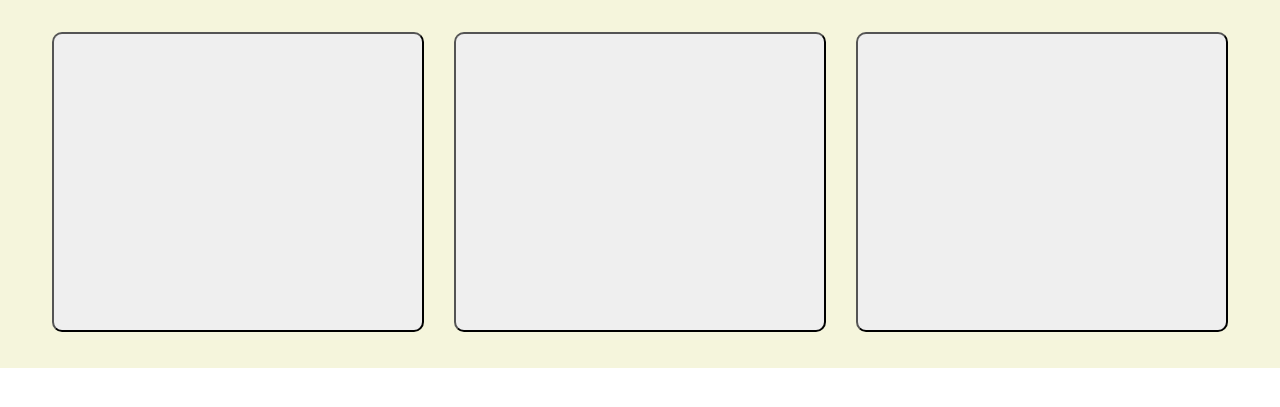
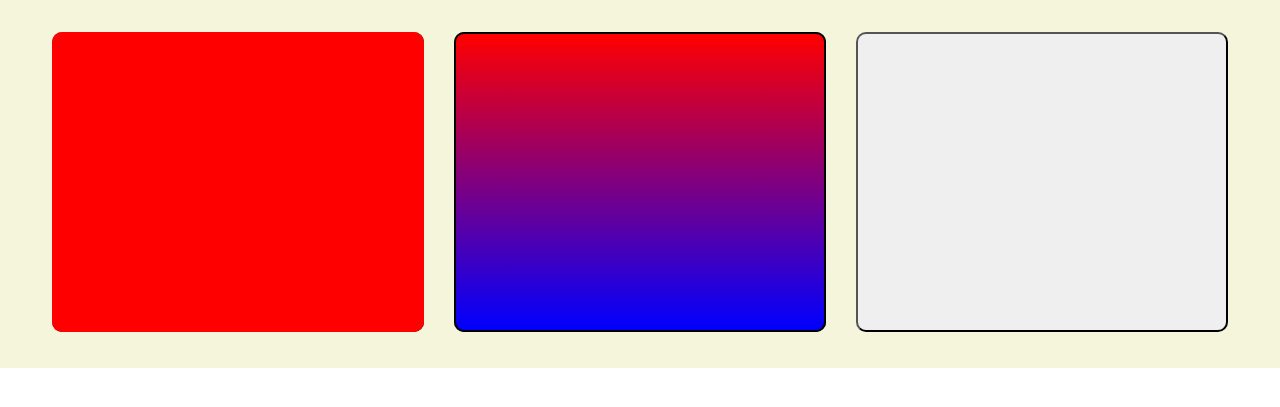
Before and after one commit to TaeWoongYoun/flexBox, a plain HTML site: page index.html in a window 1280 px wide. Shown: the part 73-480 px from the top of the page. Drawn offline with Linux system fonts and the light colour scheme.

Commit message:
Chore : update

```diff
--- a/index.html
+++ b/index.html
@@ -23,7 +23,10 @@
                 </div>
             </div>
             <div class="item">
-                <button></button>
+                <div style="position: relative;">
+                    <div class="center"></div>
+                    <button></button>
+                </div>
             </div>
             <div class="item">
                 <button></button>
--- a/style.css
+++ b/style.css
@@ -51,12 +51,28 @@ button{
     position: absolute;
     width: 100%;
     height: 300px;
-    background: rgba(0, 0, 0, 0.5);
-    opacity: 0;
+    background: red;
+    transition: all 1s;
+    border-radius: 10px;
+}
+
+.center{
+    position: absolute;
+    width: 100%;
+    height: 300px;
+    background: linear-gradient(to top, blue, red);
+    border: 2px black solid;
     transition: all 1s;
     border-radius: 10px;
 }
 
 .top:hover{
-    opacity: 1;
+    position: absolute;
+    width: 0;
+    height: 0;
 }
+
+.center:hover{
+    position: absolute;
+    background: black;
+}
```
